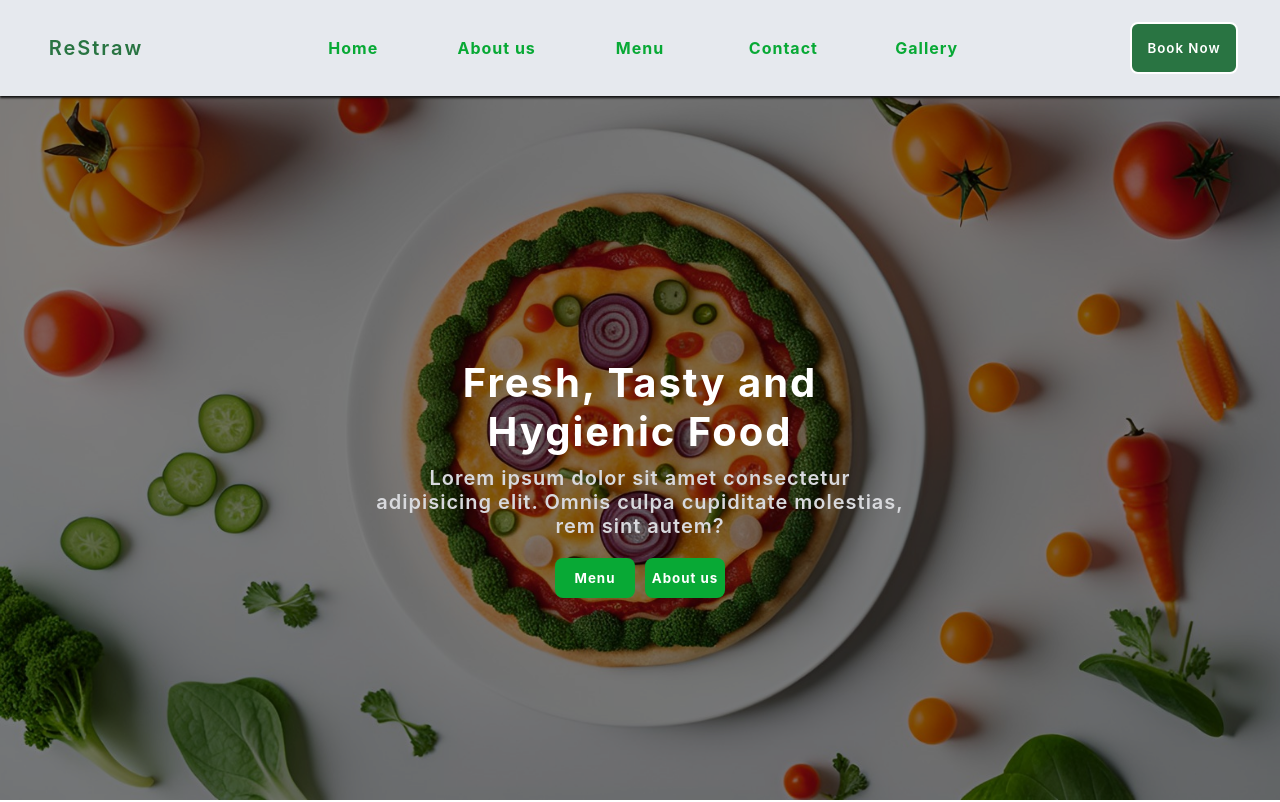
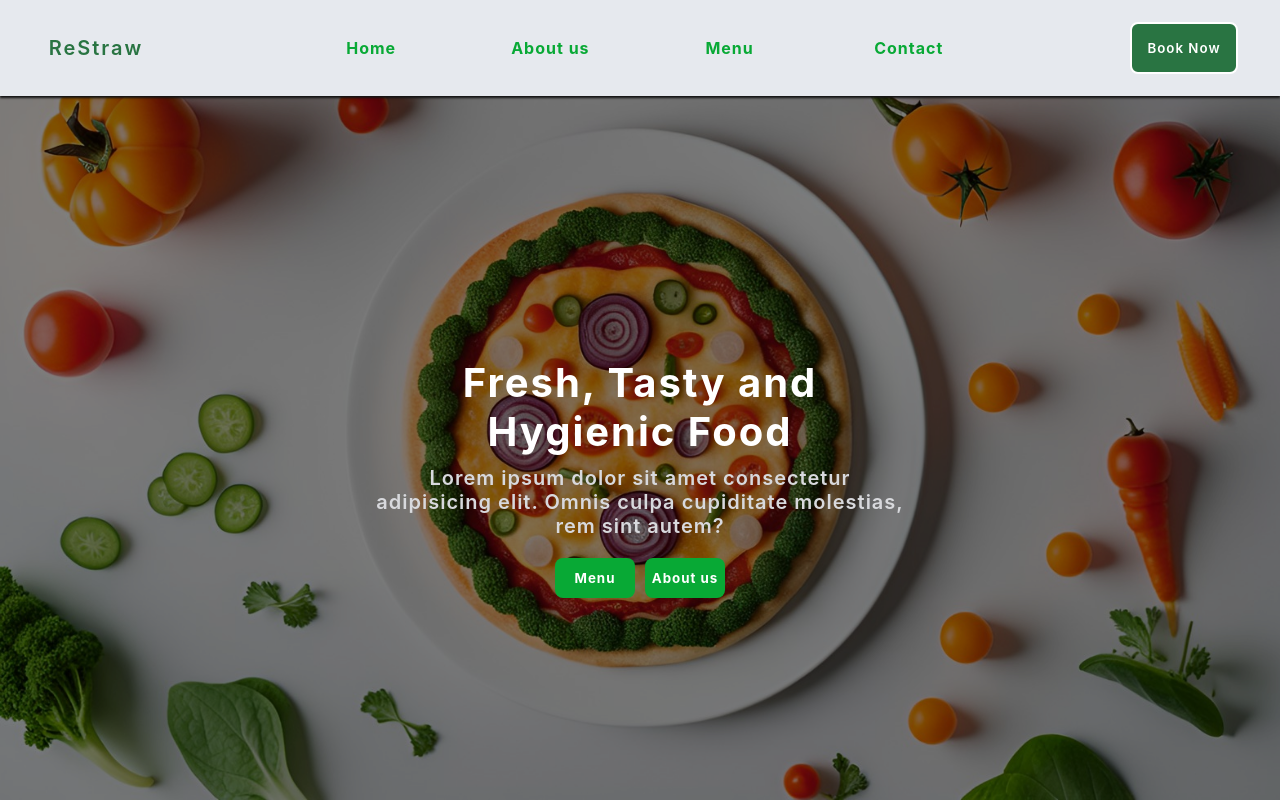
Before and after one commit to jaygupta17/Restaurant, a plain HTML site: page index.html in a window 1280 px wide. Shown: the top 802 px of the page. Drawn offline with Linux system fonts and the light colour scheme.

Commit message:
Update index.html
del gallery

```diff
--- a/index.html
+++ b/index.html
@@ -22,7 +22,7 @@
                 <li class="aboutnav"><a href="#about">About us</a></li>
                 <li class="menunav"><a href="#menu">Menu</a></li>
                 <li class="contactnav"><a href="#contact">Contact</a></li>
-                <li class="gallerynav"><a href="">Gallery</a></li>
+
             </ul>
         </nav>
         <div class="booknow">
```
